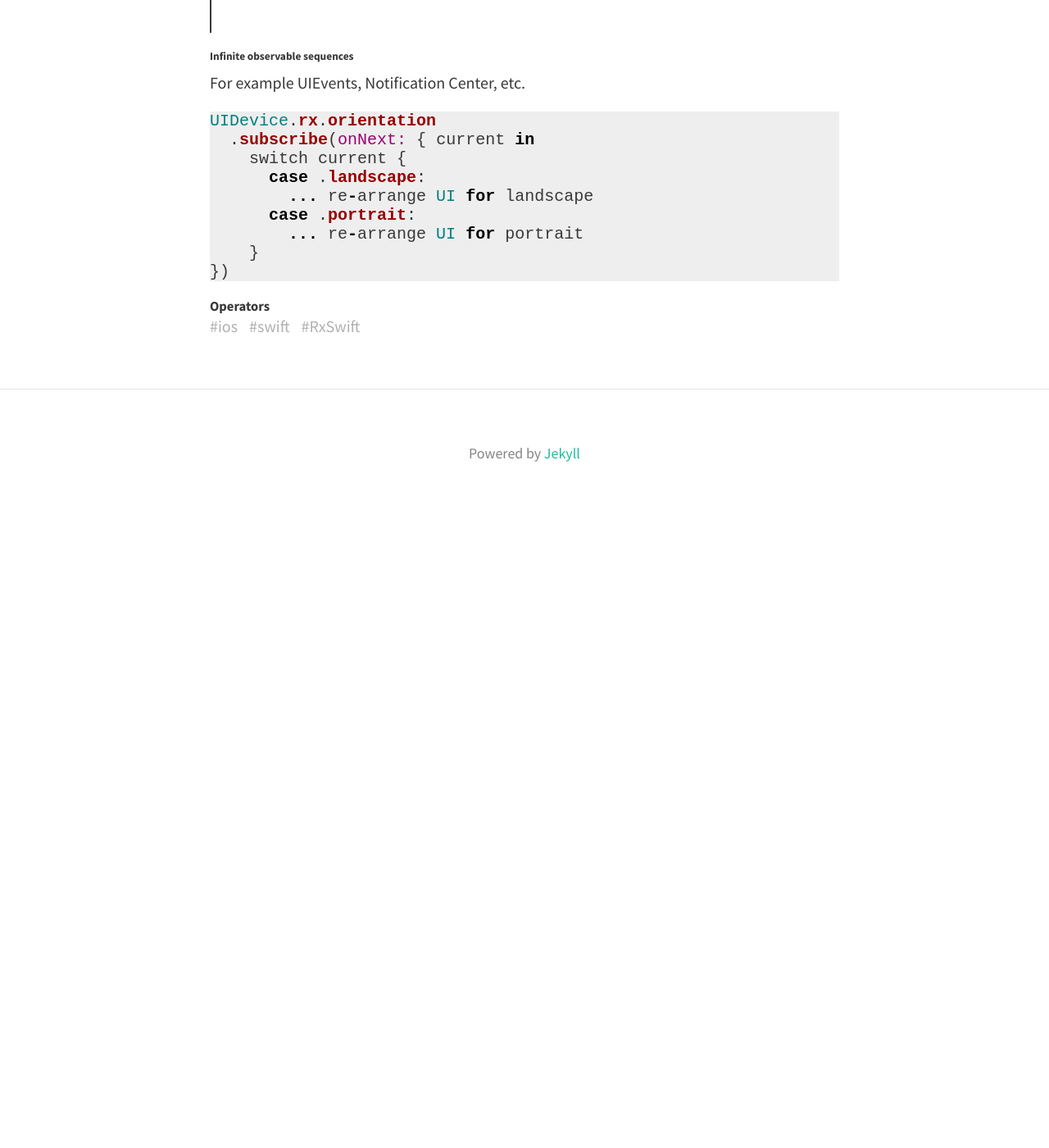
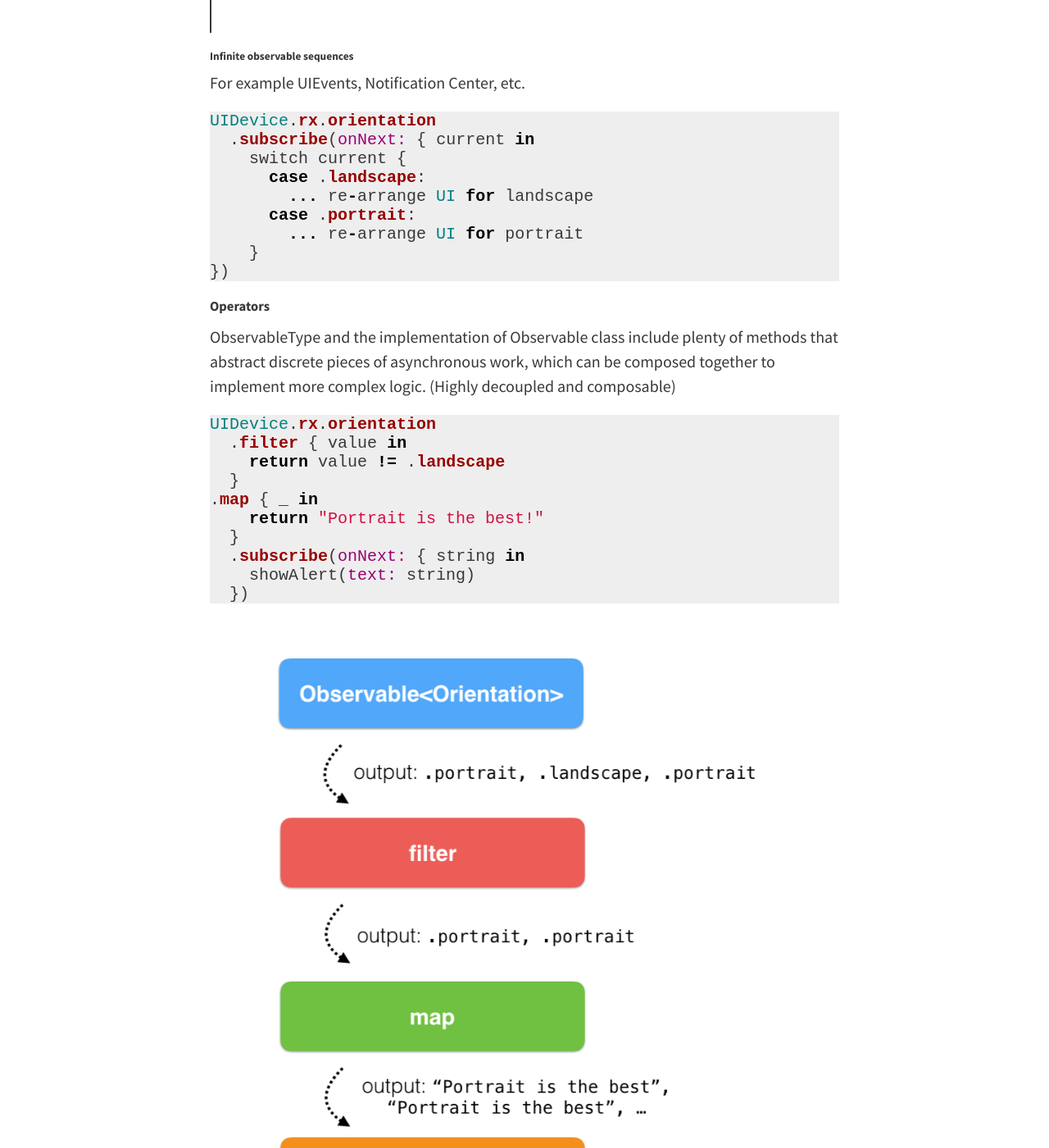
Before and after one commit to gizingun/gizingun.github.com, a Jekyll site: the page built from _posts/2018-08-20-RxSwift-Draft.md, in a window 1280 px wide and 1400 px high, scrolled down 3833 px. Shown: the whole window at 82% size. Built offline with Jekyll 4.4.1, drawn with Linux system fonts in a browser that asks for light colours; nearby versions of some CDN libraries; before the commit the page ends 4463 px from its top, so only the background shows below that; some of the changed text lies outside the part shown.

Commit message:
테스트

```diff
--- a/_posts/2018-08-20-RxSwift-Draft.md
+++ b/_posts/2018-08-20-RxSwift-Draft.md
@@ -121,3 +121,38 @@ UIDevice.rx.orientation
 
 
 ##### Operators
+
+ObservableType and the implementation of Observable class include plenty of methods that abstract discrete pieces of asynchronous work, which can be composed together to implement more complex logic. (Highly decoupled and composable)
+
+~~~ruby
+UIDevice.rx.orientation
+  .filter { value in
+    return value != .landscape
+  }
+.map { _ in
+    return "Portrait is the best!"
+  }
+  .subscribe(onNext: { string in
+    showAlert(text: string)
+  })
+~~~
+
+![Operator]({{ site.baseUrl }}/assets/img/rxswift_operators.png)
+
+Decoupled이고 composable하기 떄문에 연결해서 사용하면 더 많은 걸 구현할 수 있음
+
+##### Schedulers
+
+Schedulers are the Rx Equivalent of dispatch queues.
+Event의 발생을 serial한 queue 혹은 concurrent한 queue에서 관찰할 수 있도록 할 수 있음
+
+![Schedulers]({{ site.baseUrl }}/assets/img/rxswift_scheduler.png)
+
+##### App architecture
+
+RxSwift doesn’t alter your app’s architecture in any way.
+It’s important to note that you definitely do not have to start a project from scratch to make it a reactive app.
+
+MVVM architecture
+
+![MVVM]({{ site.baseUrl }}/assets/img/rxswift_mvvm.png)
```
Also changed, not shown: assets/img/rxswift_mvvm.png (added), assets/img/rxswift_operators.png (added), assets/img/rxswift_scheduler.png (added).
